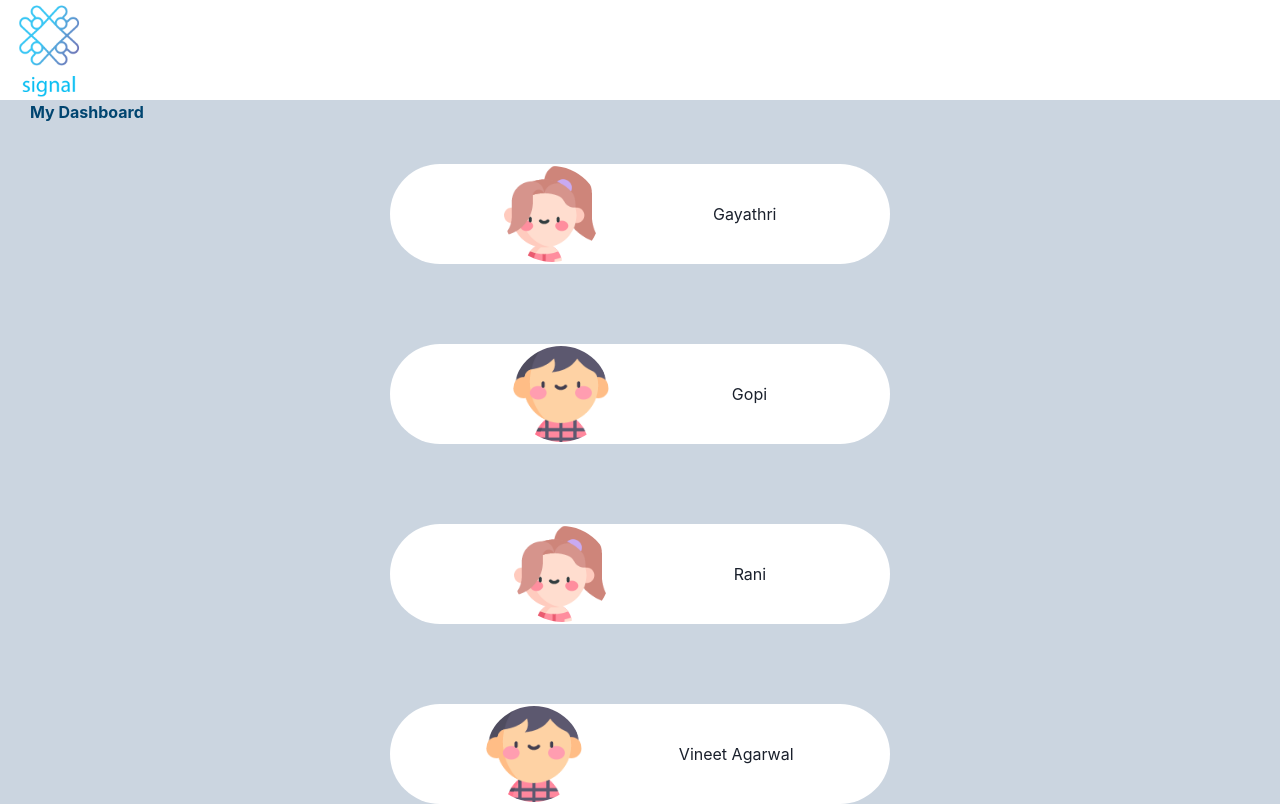
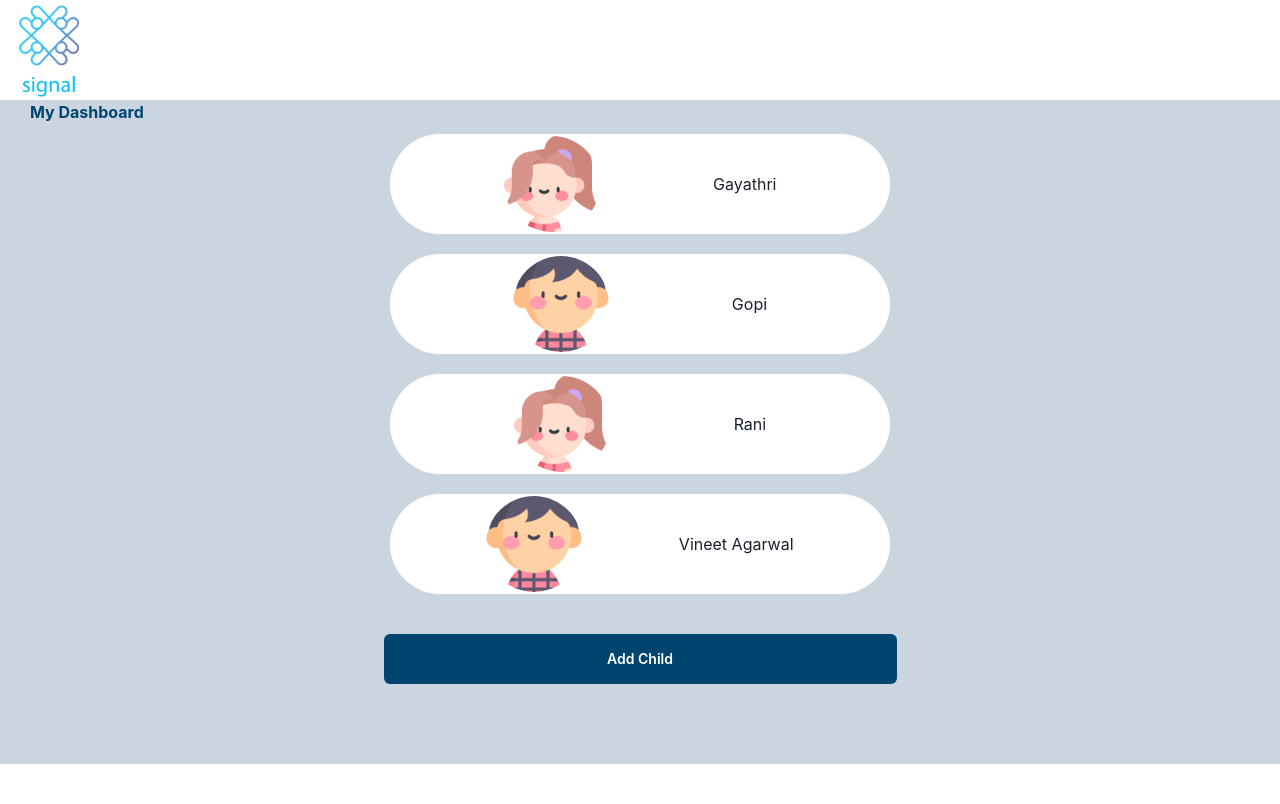
Before and after one commit to kshitizxelp/signal, a React (Vite) app: page /Mydashbord in a window 1280 px wide. Shown: the top 804 px of the page. Built offline with nearby package versions, Linux system fonts and the light colour scheme; some icons are missing.

Commit message:
image uploading in child verification 1

```diff
--- a/src/Slice.tsx
+++ b/src/Slice.tsx
@@ -4,6 +4,7 @@ import { createSlice } from "@reduxjs/toolkit";
 import axios from "axios";
 const initialState = {
   // posts:[],
+  upload:null,
   GetPagesList:[],
   jumpData:{},
   addjump:[],
@@ -23,6 +24,9 @@ const authSlice = createSlice({
     setGetPagesList:(state,action) =>{
        state.GetPagesList = action.payload;
     },
+    setUpload:(state,action) =>{
+      state.upload = action.payload;
+   },
     setJumpData: (state, action) => {
       state.jumpData = action.payload;
     },
@@ -53,6 +57,7 @@ export const {
   setspeedofAdd,
   setspeedofValue,
   setfinaldataofreward,
+  setUpload
 } = authSlice.actions;
 export default authSlice.reducer;
 
--- a/src/pages/CreateNewTask.tsx
+++ b/src/pages/CreateNewTask.tsx
@@ -72,10 +72,13 @@ export default function CreateNewTask() {
 
 
   const handleClick =()=>{
+     setShow(!show)
+    };
 
-    setShow(!show)
 
-  };
+
+
+
 
   // useEffect(() => {
   //   console.log(newtaskvalue);
@@ -133,7 +136,7 @@ export default function CreateNewTask() {
 
        <Box mt="20px">
 
-       <RadioGroup  >
+       <RadioGroup>
        <Stack direction='row'>
        <Radio value={item.itemone}    name={item.payload} size='sm'  onChange={handledata}>{item.itemone}</Radio>
        <Radio value={item.itemtwo}    name={item.payload} size='sm'  onChange={handledata}>{item.itemtwo}</Radio>
@@ -154,7 +157,7 @@ export default function CreateNewTask() {
   </AccordionItem>
  </Accordion>
 
-   ))};
+   ))}
 
 
       </Box>
--- a/src/pages/Mydashbord.tsx
+++ b/src/pages/Mydashbord.tsx
@@ -24,6 +24,9 @@ function Mydashbord() {
 
   const navigateTo = ( par:any ) => {
       navigate("/ChildOverview",{ state:{param1:par} })
+  };
+  const addchaild =()=>{
+    navigate("/CreateChild")
   }
 
     const dataObj = [
@@ -63,12 +66,12 @@ function Mydashbord() {
             flexDirection={"row"}
             justifyContent={"space-evenly"}
             alignItems={"center"}
-            mt={10}
-            borderRadius={50}
-            width={500}
-            height={100}
+            mt="10px"
+            borderRadius="50px"
+            width="500px"
+            height="100px"
             bg={'white'}
-            mb={10}
+            mb="10px"
             onClick={() => navigateTo(item.text)} cursor={"pointer"}>
     <Avatar name='Dan Abrahmov' size='xl' src={item.image} />
     <Text>{item.text}</Text>
@@ -79,7 +82,7 @@ function Mydashbord() {
         ))}
         <Flex display={'flex'} justifyContent={'center'}>
         <Box pt={30} mb={20}>
-            <Button colorScheme="blue" size="sm" bg="rgba(0, 69, 112, 1)" width={{base:"270px",md:"350px",lg:"513px"}} height="50px">Add Child</Button>
+            <Button colorScheme="blue" size="sm" bg="rgba(0, 69, 112, 1)" width={{base:"270px",md:"350px",lg:"513px"}} height="50px" onClick={addchaild}>Add Child</Button>
         </Box>
         </Flex>
         </Box>
--- a/src/screens/ChildVerification1.tsx
+++ b/src/screens/ChildVerification1.tsx
@@ -2,26 +2,29 @@ import { Box, Image, Flex, Text, Button,Input } from '@chakra-ui/react'
 import React, { useState } from 'react'
 
 import { VscDeviceCamera } from 'react-icons/all';
+import { useDispatch,useSelector } from 'react-redux';
 import { useNavigate } from 'react-router';
+import { setUpload } from '../Slice';
 
 export default function ChildVerification1() {
 
   const navigate = useNavigate();
-
+  const dispatch = useDispatch();
   const navigateTo = () =>{
 
 
     navigate("/ChildVerification2")
   };
-  const[uploadimage,setUploadimage] = useState(null);
-
+  // const[uploadimage,setUploadimage] = useState(null);
+  const uploadImg = useSelector<any>((state)=>state?.auth?.upload)
+  console.log("uploadImg",uploadImg)
   const handleChange=(e:any)=>{
-
-   setUploadimage(URL.createObjectURL(e.target.files[0]));
+    dispatch(setUpload(URL.createObjectURL(e.target.files[0])))
+  //  setUploadimage(URL.createObjectURL(e.target.files[0]));
 
   };
 
-  console.log(uploadimage,"imageeeeeee")
+  // console.log(uploadimage,"imageeeeeee")
 
   return (
   <Box bg="#F2F5F7" width='100%' >
@@ -52,15 +55,17 @@ export default function ChildVerification1() {
         </Box>
         </Flex>
 
-      <Flex display={'flex'} justifyContent={'center'}>
+      <Flex  justifyContent={'center'} >
        <Box m='10px'>
-       <Image src={uploadimage}  height="220px" width="223px"/>
+       <Image src={uploadImg}  height="220px" width="223px"/>
        </Box>
        </Flex>
 
-       <Box width="200px" ml="100px">
+       <Flex justifyContent={'center'}   >
+       <Box width="200px" >
        <Input type="file" bg="green" name="image" onChange={(e)=>{handleChange(e)}}/>
        </Box>
+      </Flex>
 
     <Flex display={'flex'} justifyContent={'center'}>
      <Box mt={'20px'} as="button" onClick={() => navigateTo()} mb={'20px'} >
--- a/src/screens/ChildVerification2.tsx
+++ b/src/screens/ChildVerification2.tsx
@@ -2,9 +2,14 @@ import { Box, Image, Flex, Text ,Button} from '@chakra-ui/react'
 import React from 'react'
 
 import { VscDeviceCamera } from 'react-icons/all';
-import { useNavigate } from 'react-router'
+import { useNavigate } from 'react-router';
+import { useDispatch,useSelector } from 'react-redux';
 export default function ChildVerification2() {
+
   const navigate = useNavigate()
+  const dispatch = useDispatch()
+
+  const uploadedImage = useSelector<any>((state)=>state?.auth?.upload);
   const Next =()=>{
     navigate("/ChildVerification3")
   }
@@ -17,7 +22,7 @@ export default function ChildVerification2() {
        bg="white"
       //  borderRadius="50px"
       borderTopRadius="200px"
-     borderBottomRadius="200px"
+      borderBottomRadius="200px"
        width={{base:"290px",md:"350px",lg:"400px"}}
        alignItems="center"
        justifyContent="center"
@@ -40,8 +45,8 @@ export default function ChildVerification2() {
             </Flex>
 
           <Flex display={'flex'} justifyContent={'center'}>
-          <Box mt="2px" >
-          <Image src="src/assets/Mask Group 1@3x.png" alt="Dan Abramov"  width="213px" height="180"/>
+           <Box mt="2px" >
+          <Image src={uploadedImage}  alt="Dan Abramov"  width="213px" height="180"/>
            </Box>
           </Flex>
 
--- a/src/screens/ChildVerification3.tsx
+++ b/src/screens/ChildVerification3.tsx
@@ -1,11 +1,13 @@
-import { Box, Button, Flex, Image, Text } from '@chakra-ui/react'
+import { Box, Button, Flex, Image, Text,Avatar } from '@chakra-ui/react'
 import React from 'react'
 import { useNavigate } from 'react-router'
 import {FaRegCheckCircle} from "react-icons/all"
+import { useSelector } from 'react-redux';
 
 export default function ChildVerification3() {
 
     const navigate = useNavigate();
+    const addAvatar = useSelector<any>((state)=>state?.auth?.upload);
 
     const navigateTo = () =>{
          navigate("/Mydashbord")
@@ -33,7 +35,8 @@ export default function ChildVerification3() {
 
 
     <Flex display={'flex'} justifyContent={'center'}>
-    <Image src="src/assets/Mask Group 1@3x.png" alt="Dan Abramov" height="100px" width="100px" m="0px"/>
+    {/* <Image src="src/assets/Mask Group 1@3x.png" alt="Dan Abramov" height="100px" width="100px" m="0px"/> */}
+    <Avatar name='' src={addAvatar} size='xl'  />
     <Text mt="6px" mr="2px">Avathar Added</Text>
     <Text fontSize="70px" color={'green'} > <FaRegCheckCircle /></Text>
     </Flex>
--- a/src/screens/ParentVerification3.tsx
+++ b/src/screens/ParentVerification3.tsx
@@ -7,7 +7,7 @@ export default function ParentVerification3() {
     const navigate = useNavigate();
 
     const navigateTo = () =>{
-         navigate("/CreateChild")
+         navigate("/Mydashbord")
     }
 
 
```
